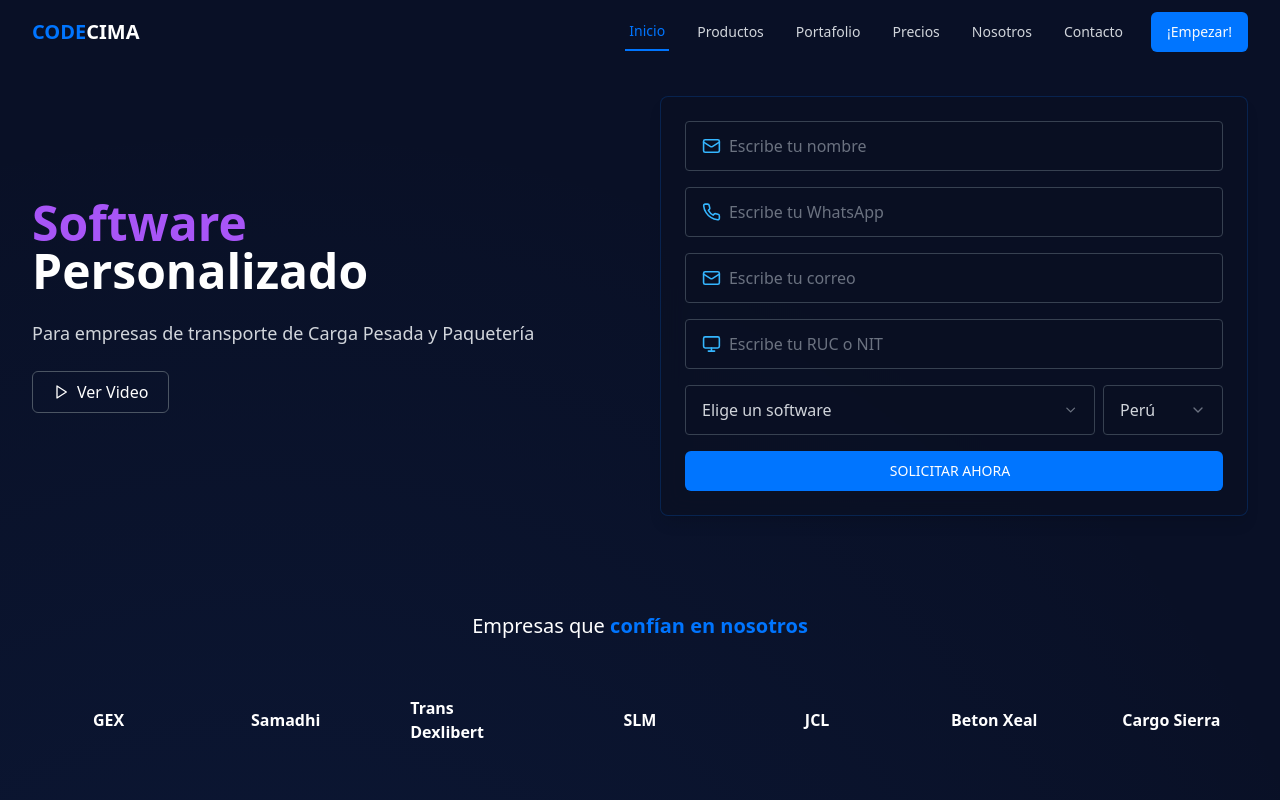
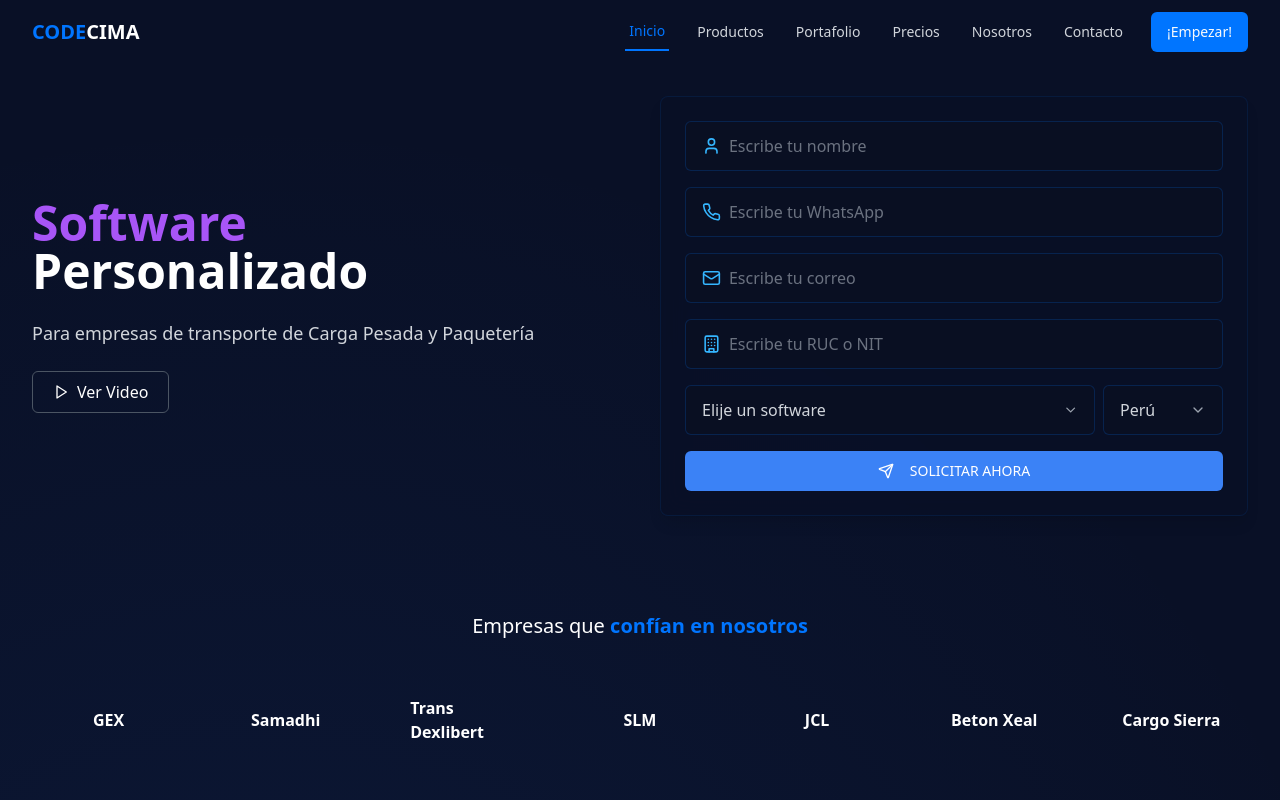
Before and after one commit to erikstiven/codecima-web-scapes, a React (Vite) app: page / in a window 1280 px wide. Shown: the top 800 px of the page. Built offline with nearby package versions, Linux system fonts and the light colour scheme.

Commit message:
Refactor: Apply consistent styling to UI elements
Apply consistent styling to buttons, forms, and cards across the application, including the home and products sections.

```diff
--- a/src/components/ContactForm.tsx
+++ b/src/components/ContactForm.tsx
@@ -1,7 +1,7 @@
 
 import React, { useState } from 'react';
 import { Button } from '@/components/ui/button';
-import { Phone, Mail, Monitor, ChevronDown } from 'lucide-react';
+import { User, Phone, Mail, Building, ChevronDown, Send } from 'lucide-react';
 
 const ContactForm: React.FC = () => {
   const [selectedSoftware, setSelectedSoftware] = useState('');
@@ -12,10 +12,10 @@ const ContactForm: React.FC = () => {
   };
 
   return (
-    <div className="bg-codecima-darkblue/70 rounded-lg p-6 backdrop-blur-md shadow-lg border border-codecima-blue/20">
+    <div className="bg-codecima-navy/90 rounded-lg p-6 backdrop-blur-md shadow-lg border border-codecima-blue/10">
       <div className="space-y-4">
-        <div className="flex items-center bg-codecima-darkblue/50 border border-gray-700 rounded px-4 py-3">
-          <Mail className="text-codecima-lightblue mr-2" size={20} />
+        <div className="flex items-center bg-codecima-darkblue/80 border border-codecima-blue/20 rounded-md px-4 py-3">
+          <User className="text-codecima-lightblue mr-2" size={20} />
           <input
             type="text"
             placeholder="Escribe tu nombre"
@@ -23,7 +23,7 @@ const ContactForm: React.FC = () => {
           />
         </div>
 
-        <div className="flex items-center bg-codecima-darkblue/50 border border-gray-700 rounded px-4 py-3">
+        <div className="flex items-center bg-codecima-darkblue/80 border border-codecima-blue/20 rounded-md px-4 py-3">
           <Phone className="text-codecima-lightblue mr-2" size={20} />
           <input
             type="tel"
@@ -32,7 +32,7 @@ const ContactForm: React.FC = () => {
           />
         </div>
 
-        <div className="flex items-center bg-codecima-darkblue/50 border border-gray-700 rounded px-4 py-3">
+        <div className="flex items-center bg-codecima-darkblue/80 border border-codecima-blue/20 rounded-md px-4 py-3">
           <Mail className="text-codecima-lightblue mr-2" size={20} />
           <input
             type="email"
@@ -41,8 +41,8 @@ const ContactForm: React.FC = () => {
           />
         </div>
 
-        <div className="flex items-center bg-codecima-darkblue/50 border border-gray-700 rounded px-4 py-3">
-          <Monitor className="text-codecima-lightblue mr-2" size={20} />
+        <div className="flex items-center bg-codecima-darkblue/80 border border-codecima-blue/20 rounded-md px-4 py-3">
+          <Building className="text-codecima-lightblue mr-2" size={20} />
           <input
             type="text"
             placeholder="Escribe tu RUC o NIT"
@@ -51,33 +51,33 @@ const ContactForm: React.FC = () => {
         </div>
 
         <div className="flex space-x-2">
-          <div className="flex-1 flex items-center bg-codecima-darkblue/50 border border-gray-700 rounded px-4 py-3">
+          <div className="flex-1 relative bg-codecima-darkblue/80 border border-codecima-blue/20 rounded-md px-4 py-3">
             <div className="flex justify-between items-center w-full">
               <select
                 className="bg-transparent w-full text-gray-300 focus:outline-none appearance-none"
                 value={selectedSoftware}
                 onChange={(e) => setSelectedSoftware(e.target.value)}
               >
-                <option value="" disabled selected className="text-gray-500">Elige un software</option>
+                <option value="" disabled selected className="text-gray-500">Elije un software</option>
                 <option value="carga-pesada" className="bg-codecima-darkblue text-white">Carga Pesada</option>
                 <option value="paqueteria" className="bg-codecima-darkblue text-white">Paquetería</option>
                 <option value="personalizado" className="bg-codecima-darkblue text-white">Personalizado</option>
               </select>
-              <ChevronDown size={16} className="text-gray-500" />
+              <ChevronDown size={16} className="text-gray-400" />
             </div>
           </div>
 
           <div className="relative">
             <div
-              className="flex items-center justify-between bg-codecima-darkblue/50 border border-gray-700 rounded px-4 py-3 cursor-pointer min-w-[120px]"
+              className="flex items-center justify-between bg-codecima-darkblue/80 border border-codecima-blue/20 rounded-md px-4 py-3 cursor-pointer min-w-[120px]"
               onClick={toggleCountryDropdown}
             >
               <span className="text-gray-300">Perú</span>
-              <ChevronDown size={16} className="text-gray-500 ml-2" />
+              <ChevronDown size={16} className="text-gray-400 ml-2" />
             </div>
 
             {countryDropdownOpen && (
-              <div className="absolute z-10 mt-1 w-full rounded-md bg-codecima-darkblue shadow-lg border border-gray-700">
+              <div className="absolute z-10 mt-1 w-full rounded-md bg-codecima-darkblue shadow-lg border border-codecima-blue/20">
                 <div className="py-1">
                   <button
                     className="block px-4 py-2 text-sm text-gray-300 hover:bg-codecima-blue/20 w-full text-left"
@@ -109,8 +109,9 @@ const ContactForm: React.FC = () => {
           </div>
         </div>
 
-        <Button className="w-full bg-codecima-blue hover:bg-codecima-blue/80 text-white py-3 rounded-md flex items-center justify-center">
-          <span className="mr-2">SOLICITAR AHORA</span>
+        <Button className="w-full bg-blue-500 hover:bg-blue-600 text-white py-3 rounded-md flex items-center justify-center">
+          <Send className="mr-2 h-4 w-4" />
+          <span>SOLICITAR AHORA</span>
         </Button>
       </div>
     </div>
--- a/src/components/home/Hero.tsx
+++ b/src/components/home/Hero.tsx
@@ -1,6 +1,7 @@
 
 import React from 'react';
 import { Play } from 'lucide-react';
+import { motion } from 'framer-motion';
 import ContactForm from '../ContactForm';
 
 const Hero = () => {
@@ -8,9 +9,14 @@ const Hero = () => {
     <section className="pt-24 pb-12">
       <div className="max-w-7xl mx-auto px-4 sm:px-6 lg:px-8">
         <div className="grid md:grid-cols-2 gap-10 items-center">
-          <div className="space-y-6">
-            <h1 className="text-4xl md:text-5xl font-bold text-purple-500">
-              Software <br/>
+          <motion.div
+            className="space-y-6"
+            initial={{ opacity: 0, x: -20 }}
+            animate={{ opacity: 1, x: 0 }}
+            transition={{ duration: 0.7 }}
+          >
+            <h1 className="text-4xl md:text-5xl font-bold">
+              <span className="text-purple-500">Software</span> <br/>
               <span className="text-white">Personalizado</span>
             </h1>
             <p className="text-gray-300 text-lg">
@@ -20,11 +26,15 @@ const Hero = () => {
               <Play size={16} className="mr-2" />
               <span>Ver Video</span>
             </button>
-          </div>
+          </motion.div>
 
-          <div>
+          <motion.div
+            initial={{ opacity: 0, x: 20 }}
+            animate={{ opacity: 1, x: 0 }}
+            transition={{ duration: 0.7, delay: 0.2 }}
+          >
             <ContactForm />
-          </div>
+          </motion.div>
         </div>
       </div>
     </section>
--- a/src/index.css
+++ b/src/index.css
@@ -76,3 +76,39 @@
   -ms-overflow-style: none;  /* IE and Edge */
   scrollbar-width: none;  /* Firefox */
 }
+
+/* Custom button styles */
+.btn-codecima {
+  @apply bg-blue-500 hover:bg-blue-600 text-white font-medium rounded-md
+         transition-all duration-200 flex items-center justify-center;
+}
+
+.btn-codecima-outline {
+  @apply border border-codecima-blue/50 text-white hover:bg-codecima-blue/10
+         rounded-md transition-all duration-200;
+}
+
+/* Custom form styles */
+.input-codecima {
+  @apply bg-codecima-darkblue/80 border border-codecima-blue/20 rounded-md
+         text-gray-300 placeholder-gray-500 focus:outline-none focus:border-codecima-blue/50;
+}
+
+/* Custom card styles */
+.card-codecima {
+  @apply bg-codecima-darkblue/50 border-codecima-blue/10 rounded-lg overflow-hidden
+         transition-all hover:border-codecima-blue/30;
+}
+
+/* Filter button styles */
+.filter-button {
+  @apply rounded-full px-4 py-2 text-sm font-medium transition-colors;
+}
+
+.filter-button-active {
+  @apply bg-codecima-blue text-white;
+}
+
+.filter-button-inactive {
+  @apply bg-codecima-darkblue/50 text-gray-300 hover:bg-codecima-darkblue/80;
+}
--- a/src/pages/Productos.tsx
+++ b/src/pages/Productos.tsx
@@ -2,7 +2,7 @@
 import React from 'react';
 import Layout from '@/components/layout/Layout';
 import { Button } from '@/components/ui/button';
-import { CheckCircle, ChevronRight } from 'lucide-react';
+import { CheckCircle, ChevronRight, Shield } from 'lucide-react';
 import { motion } from 'framer-motion';
 
 const Productos = () => {
@@ -91,6 +91,10 @@ const Productos = () => {
                 variants={itemVariants}
               >
                 <div className="p-8">
+                  <div className="flex items-center mb-3">
+                    <Shield className="text-codecima-blue mr-2" size={22} />
+                    <h3 className="text-lg font-medium text-codecima-blue">Solución Segura</h3>
+                  </div>
                   <h3 className="text-xl font-medium text-codecima-blue mb-1">{product.title}</h3>
                   <h2 className="text-2xl font-bold mb-4 text-white">{product.subtitle}</h2>
                   <p className="text-gray-300 mb-6 text-sm">{product.description}</p>
@@ -105,17 +109,17 @@ const Productos = () => {
                   </div>
 
                   <div className="flex space-x-3">
-                    <Button className="bg-codecima-blue hover:bg-codecima-blue/80 text-white">
+                    <Button className="btn-codecima">
                       Solicitar Asesoría
                     </Button>
 
-                    <Button variant="outline" className="border-codecima-blue/50 text-white hover:bg-codecima-blue/10">
+                    <Button variant="outline" className="btn-codecima-outline">
                       Ver Más <ChevronRight size={16} className="ml-1" />
                     </Button>
                   </div>
                 </div>
 
-                <div className="relative h-full">
+                <div className="relative h-full min-h-[350px]">
                   <div className="absolute inset-0 bg-gradient-to-r from-codecima-navy/90 to-transparent z-10"></div>
                   <img
                     src={product.image}
```
Also changed, not shown: src/pages/Portafolio.tsx (+12 -21 lines).
